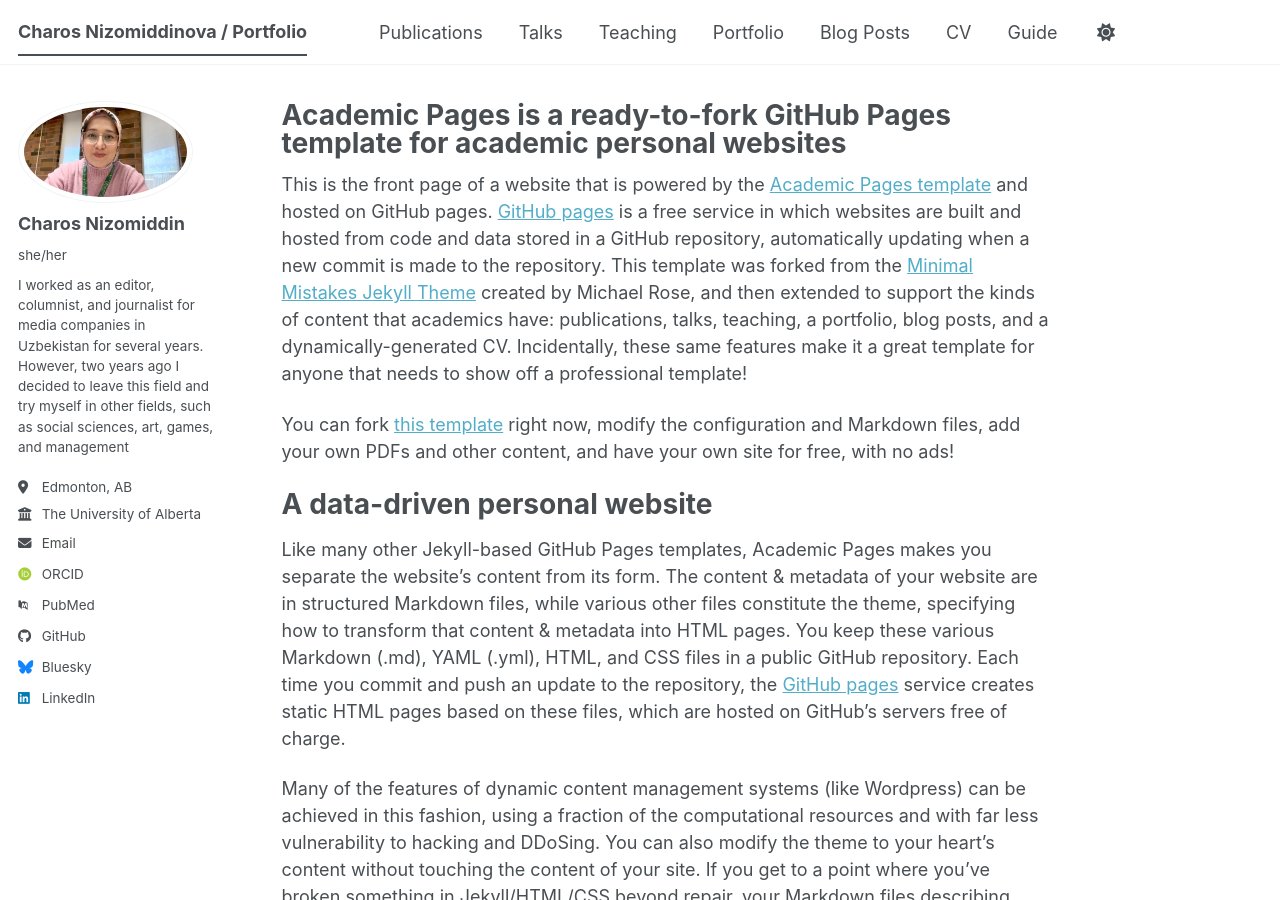
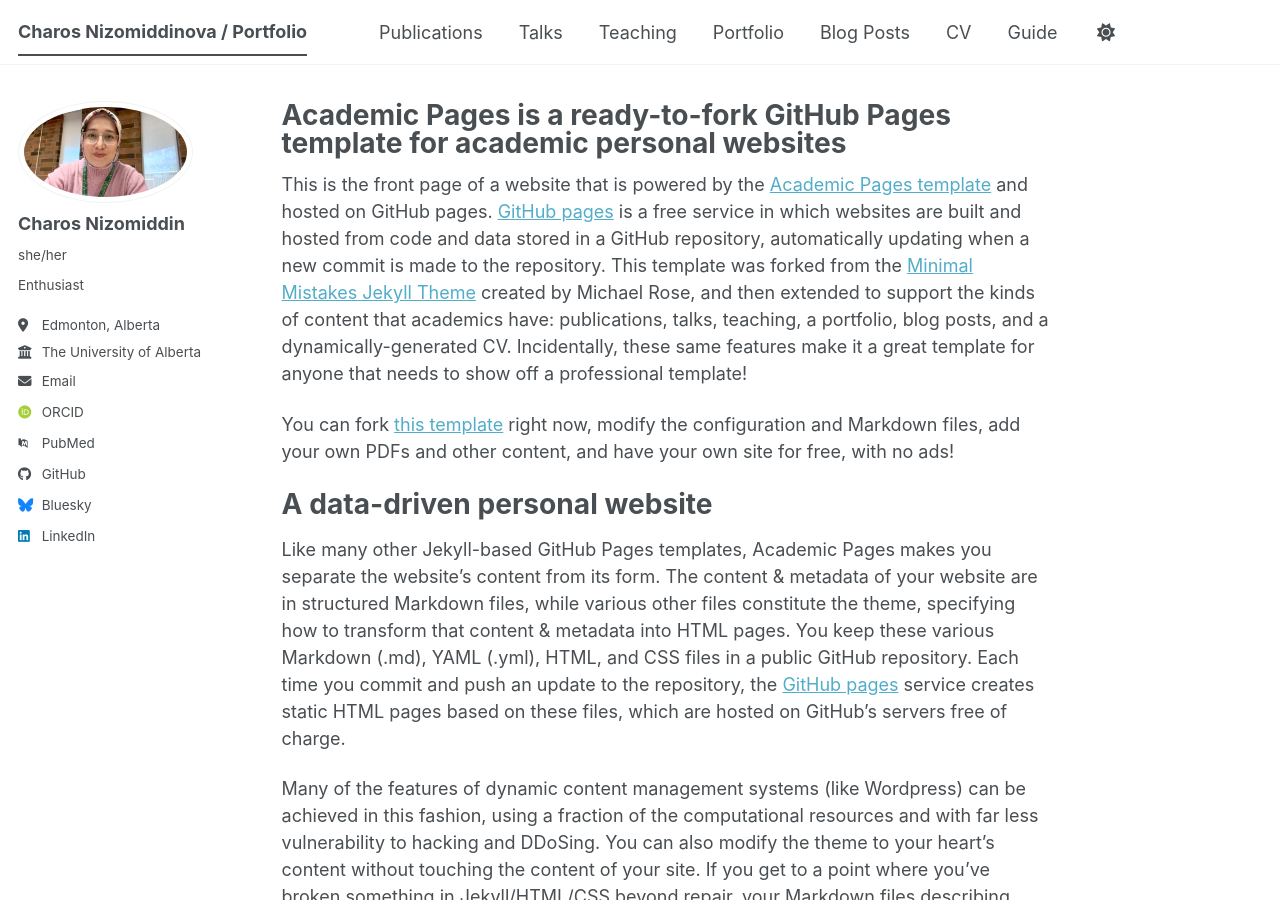
Before and after one commit to nizomidd-web/nizomidd.github.io, a Jekyll site: the page built from _pages/about.md, in a window 1280 px wide and 900 px high. Built offline with Jekyll 4.4.1, drawn with Linux system fonts in a browser that asks for light colours; some web fonts are replaced; a script bundle is joined from its source files by our own code; library files that are not in the unit come from our copies.

Commit message:
Update _config.yml

```diff
--- a/_config.yml
+++ b/_config.yml
@@ -26,8 +26,8 @@
   avatar           : "photo_2026-04-16_16-40-04.jpg"
   name             : "Charos Nizomiddin"
   pronouns         : "she/her"
-  bio              : "I worked as an editor, columnist, and journalist for media companies in Uzbekistan for several years. However, two years ago I decided to leave this field and try myself in other fields, such as social sciences, art, games, and management"
-  location         : "Edmonton, AB"
+  bio              : "Enthusiast"
+  location         : "Edmonton, Alberta"
   employer         : "The University of Alberta"
   uri              : # URL
   email            : "nizomidd@ualberta.ca"
```
